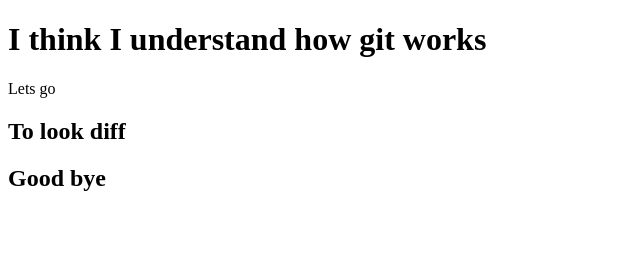
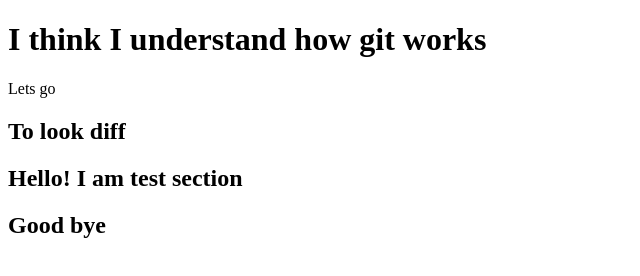
Before and after one commit to AndreyKalachikov/git_training, a plain HTML site: page index.html in a window 1280 px wide. Shown: the whole page, without its empty margins (0-640 px from the left). Drawn offline with Linux system fonts and the light colour scheme.

Commit message:
add test-section

```diff
--- a/index.html
+++ b/index.html
@@ -14,6 +14,9 @@
     <section class="main">
         <h2 class="main__title">To look diff</h2>
     </section>
+    <section class="test-section">
+        <h2 class="test-section__title">Hello! I am test section</h2>
+    </section>
     <footer class="footer">
         <h2 class="footer__title">Good bye</h2>
     </footer>
```
